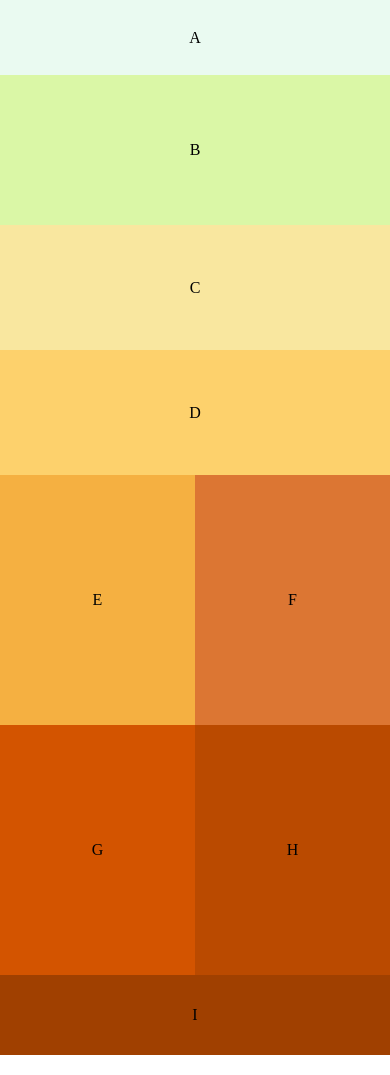
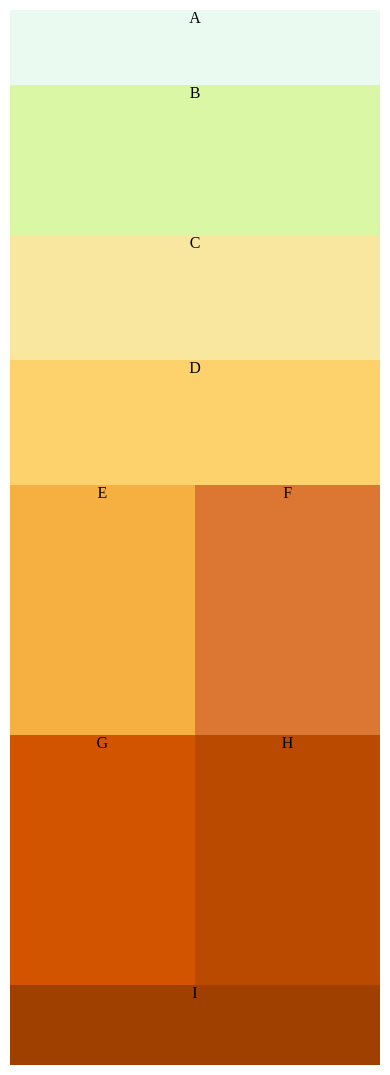
Before and after one commit to HiEricHere/lab-01, a plain HTML site: page index.html in a window 390 px wide. Drawn offline with Linux system fonts and the light colour scheme.

Commit message:
mostly completed mobile

```diff
--- a/index.html
+++ b/index.html
@@ -5,45 +5,42 @@
     <meta name="viewport" content="width=device-width, initial-scale=1.0">
     <link rel="stylesheet" href="style/reset.css"/>
     <link rel="stylesheet" href="style/base.css"/>
-    <link rel="stylesheet" href="style/layout.css"/>
-    <link rel="stylesheet" href="style/modules.css"/>
+    <!-- <link rel="stylesheet" href="style/layout.css"/> -->
+    <link rel="stylesheet" href="style/test.css"/>
+    <link rel="stylesheet" href="style/test-module.css"/>
+    <!-- <link rel="stylesheet" href="style/modules.css"/> -->
   </head>
   <body>
-    <header>
+    <header class="a">
       <h1>A</h1>
     </header>
     <main>
-      <aside>
+      <aside class="b">
         <h1>B</h1>
       </aside>
-      <section class="topSection">
-        <div class="featured">
+
+      <div class="featured c">
         <h1>C</h1>
       </div>
-        <div class="featured">
+      <div class="featured d">
         <h1>D</h1>
       </div>
-      </section>
-      <section class="midSection">
-        <section class="mobileTop">
-          <div class="related">
+
+      <div class="related e">
         <h1>E</h1>
       </div>
-          <div class="related">
+      <div class="related f">
         <h1>F</h1>
       </div>
-        </section>
-        <section class="mobileBot">
-          <div class="related">
+      <div class="related g">
         <h1>G</h1>
       </div>
-          <div class="related">
+      <div class="related h">
         <h1>H</h1>
       </div>
-        </section>
-      </section>
+
     </main>
-    <footer>
+    <footer class="i">
       <h1>I</h1>
     </footer>
   </body>
--- /dev/null
+++ b/style/test-module.css
@@ -0,0 +1,48 @@
+@media all and (max-width: 768px) {
+
+  header {
+    background-color: #EAFAF1;
+    height: 75px;
+    /* justify-items: stretch;
+    align-self: center; */
+  }
+
+  main {
+    /* justify-items: stretch;
+    align-items: center; */
+  }
+
+  aside {
+    background-color: #DAF7A6;
+  }
+
+  .c {
+    background-color: #F9E79F;
+  }
+
+  .d {
+    background-color: #FDD16C;
+  }
+
+  .e {
+    background-color: #F5B041;
+  }
+
+  .f {
+    background-color: #DC7633;
+  }
+
+  .g {
+    background-color: #D35400;
+  }
+
+  .h {
+    background-color: #BA4A00;
+  }
+
+  footer {
+    background-color: #A04000;
+    /* justify-items: stretch; */
+  }
+
+}
--- /dev/null
+++ b/style/test.css
@@ -0,0 +1,73 @@
+@media all and (max-width: 768px) {
+
+  html {
+    width: 100%;
+  }
+
+  body {
+    height: 1055px;
+    width: 95%;
+    margin: 2.5% auto;
+    display: grid;
+    grid-template-columns: 1fr;
+    grid-template-rows: 75px 900px 80px;
+  }
+
+  header {
+    grid-row: 1 / 2;
+    grid-column: 1 / 2;
+  }
+
+  main {
+    grid-row: 2 / 3;
+    grid-column: 1 / 2;
+    display: grid;
+    grid-template-columns: 1fr 1fr;
+    grid-template-rows: 150px 125px 125px 250px 250px;
+  }
+
+  aside {
+    grid-row: 1 / 2;
+    grid-column: 1 / 3;
+  }
+
+  .c {
+    grid-row: 2 / 3;
+    grid-column: 1 / 3;
+  }
+
+  .d {
+    grid-row: 3 / 4;
+    grid-column: 1 / 3;
+  }
+
+  .e {
+    grid-row: 4 / 5;
+    grid-column: 1 / 2;
+  }
+
+  .f {
+    grid-row: 4 / 5;
+    grid-column: 2 / 3;
+  }
+
+  .g {
+    grid-row: 5 / 6;
+    grid-column: 1 / 2;
+  }
+
+  .h {
+    grid-row: 5 / 6;
+    grid-column: 2 / 3;
+  }
+
+  footer {
+    grid-row: 3 / 4;
+    grid-column: 1 / 3;
+  }
+
+}
+
+@media all and (min-width: 769px) {
+
+}
```
Lines whose indentation alone changed are shown as unchanged.
